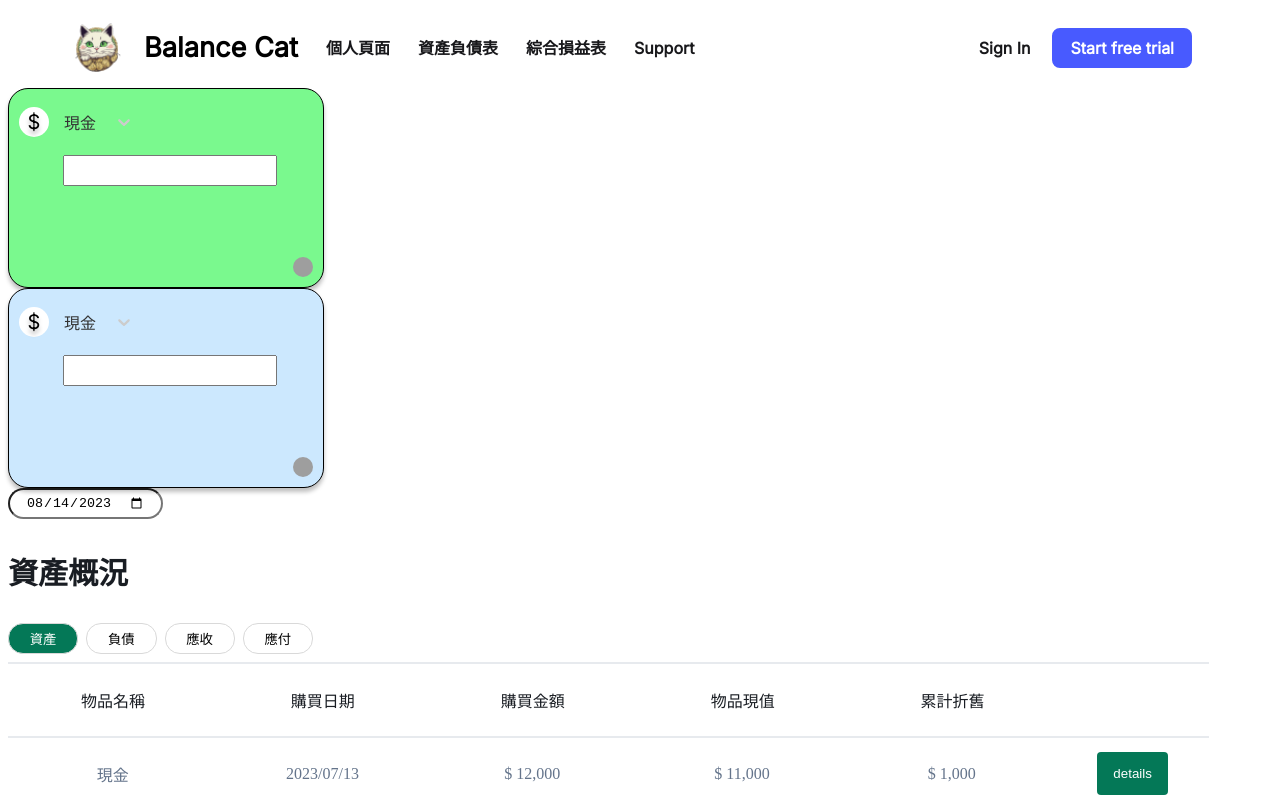
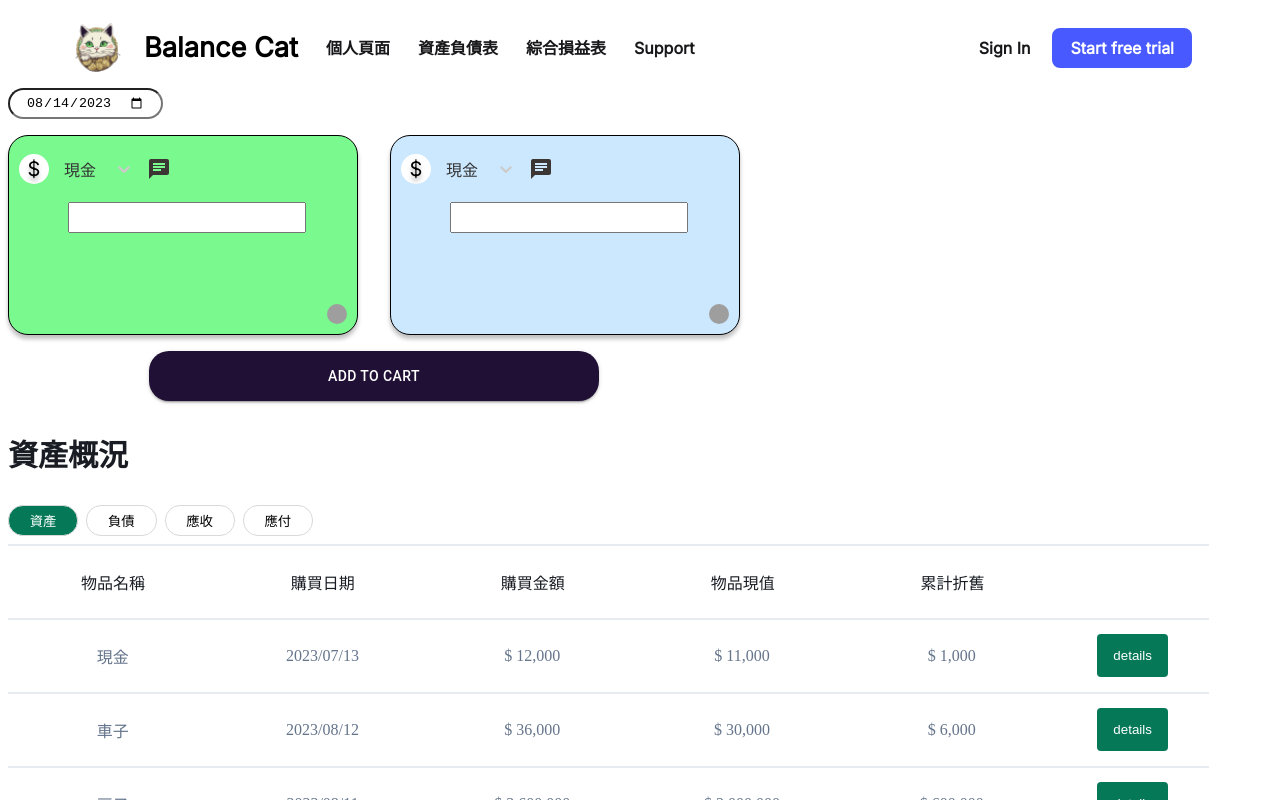
Before and after one commit to DongYanWu/balanceCat, a Next.js app in the folder balancecat/: page / in a window 1280 px wide. Shown: the top 800 px of the page. Built offline with nearby package versions, Linux system fonts and the light colour scheme; grey boxes are pictures that could not be loaded.

Commit message:
feat(entriesform): add the expend func to entriesForm

```diff
--- a/balancecat/components/entriesForm/AccountsBox.jsx
+++ b/balancecat/components/entriesForm/AccountsBox.jsx
@@ -1,6 +1,7 @@
 import Image from "next/image";
 import { Inter } from "next/font/google";
 import React, { useState } from "react";
+import ChatIcon from "@mui/icons-material/Chat";
 import styles from "../../styles/accountsbox.module.scss";
 import SelectAccount from "./SelectAccount";
 
@@ -9,7 +10,7 @@ const inter = Inter({
   subsets: ["latin"],
 });
 
-export default function AccountsBox({ isDebit }) {
+export default function AccountsBox({ isDebit, addNewDebitBox }) {
   const [isDescriptionVisible, setDescriptionVisible] = useState(false);
   return (
     <div
@@ -23,6 +24,10 @@ export default function AccountsBox({ isDebit }) {
           </div>
 
           <SelectAccount />
+          <ChatIcon
+            onClick={addNewDebitBox}
+            style={{ cursor: "pointer", color: "#3b3534" }}
+          />
         </div>
         <label htmlFor="amoutInput" className={styles.amoutInput}>
           <input type="text" id="amoutInput" />
--- a/balancecat/components/entriesForm/Entries.js
+++ b/balancecat/components/entriesForm/Entries.js
@@ -0,0 +1,28 @@
+import Button from "@mui/material/Button";
+import React, { useState } from "react";
+import AccountsBox from "./AccountsBox";
+import DateSelector from "../DateSelector";
+import styles from "../../styles/entries.module.scss";
+
+export default function Entries() {
+  const [debitBoxes, setDebitBoxes] = useState([]);
+
+  function addNewDebitBox() {
+    setDebitBoxes((prevBoxes) => [
+      ...prevBoxes,
+      <AccountsBox key={prevBoxes.length} isDebit />,
+    ]);
+  }
+  return (
+    <div className={styles.container}>
+      <DateSelector />
+      <div className={styles.accountboxs}>
+        <AccountsBox isDebit addNewDebitBox={addNewDebitBox} />
+
+        {debitBoxes}
+        <AccountsBox />
+      </div>
+      <Button variant="contained">Add to Cart</Button>
+    </div>
+  );
+}
--- a/balancecat/package.json
+++ b/balancecat/package.json
@@ -20,7 +20,8 @@
     "@emotion/styled": "^11.11.0",
     "@mdx-js/loader": "^2.3.0",
     "@mdx-js/react": "^2.3.0",
-    "@mui/material": "^5.14.3",
+    "@mui/icons-material": "^5.14.3",
+    "@mui/material": "^5.14.5",
     "@next/font": "^13.4.9",
     "@next/mdx": "^13.4.13",
     "autoprefixer": "10.4.14",
--- a/balancecat/pages/index.js
+++ b/balancecat/pages/index.js
@@ -1,17 +1,14 @@
 import FrequentlyAskedQuestions from "@/components/FrequentlyAskedQuestions";
-import AccountsBox from "@/components/entriesForm/AccountsBox";
-// import AccountsBox from "@/components/AccountsBox";
 import AssetsOverview from "@/components/AssetsOverview";
-import DateSelector from "@/components/DateSelector";
+import Entries from "@/components/entriesForm/Entries";
 import NavBar from "../components/NavBar";
 
 export default function Home() {
   return (
     <div>
       <NavBar />
-      <AccountsBox isDebit />
-      <AccountsBox />
-      <DateSelector />
+      <Entries />
+
       <AssetsOverview />
       <FrequentlyAskedQuestions />
     </div>
--- a/balancecat/styles/accountsbox.module.scss
+++ b/balancecat/styles/accountsbox.module.scss
@@ -1,7 +1,7 @@
 .container {
-  //   width: 350px;
+  width: 350px;
   position: relative;
-  width: 25%;
+  // width: 25%;
   min-height: 200px;
   flex-shrink: 0;
   border-radius: 20px;
@@ -77,7 +77,6 @@
     border-radius: 50%;
     background-size: cover;
     background-position: center;
-    // background-image: url("../public/add.png");
     z-index: 1;
     cursor: pointer;
   }
--- /dev/null
+++ b/balancecat/styles/entries.module.scss
@@ -0,0 +1,18 @@
+.container {
+  display: flex;
+  flex-direction: column;
+  width: max-content;
+
+  gap: 1rem;
+  .accountboxs {
+    display: flex;
+    gap: 2rem;
+  }
+  button {
+    width: 450px;
+    height: 50px;
+    margin: auto;
+    background-color: #201035;
+    border-radius: 20px;
+  }
+}
```
Also changed, not shown: 1 other file (tests, documents, lock files or other folders).
